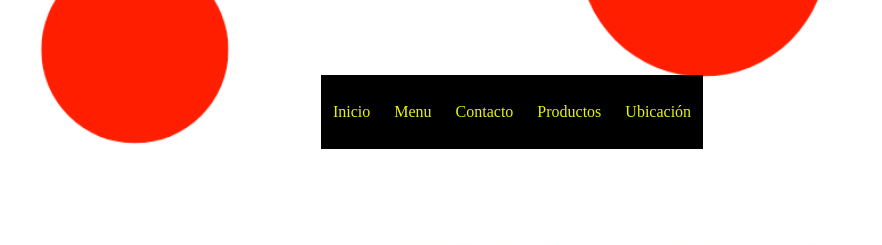
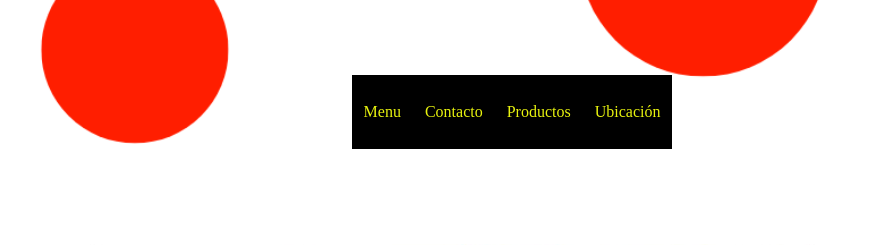
Before and after one commit to CluNati/Miclunesas, a plain HTML site: page project/proyecto.html in a window 1280 px wide. Shown: the top 245 px of the page, 188-1070 px from the left. Drawn offline with Linux system fonts and the light colour scheme.

Commit message:
yaryarbins

```diff
--- a/project/proyecto.html
+++ b/project/proyecto.html
@@ -23,7 +23,6 @@
 			<nav>
 				<ul class="navigation">
 					<li><a href="#" onclick="MenuDesplegable()">&#9776; Inicio</a></li>
-					<li><a href="proyecto.html">Inicio</a></li>
                     <li><a href="men.html">Menu</a></li>
 					<li><a href="contacto.html">Contacto</a></li>
 					<li><a href="productos.html">Productos</a></li>
```
